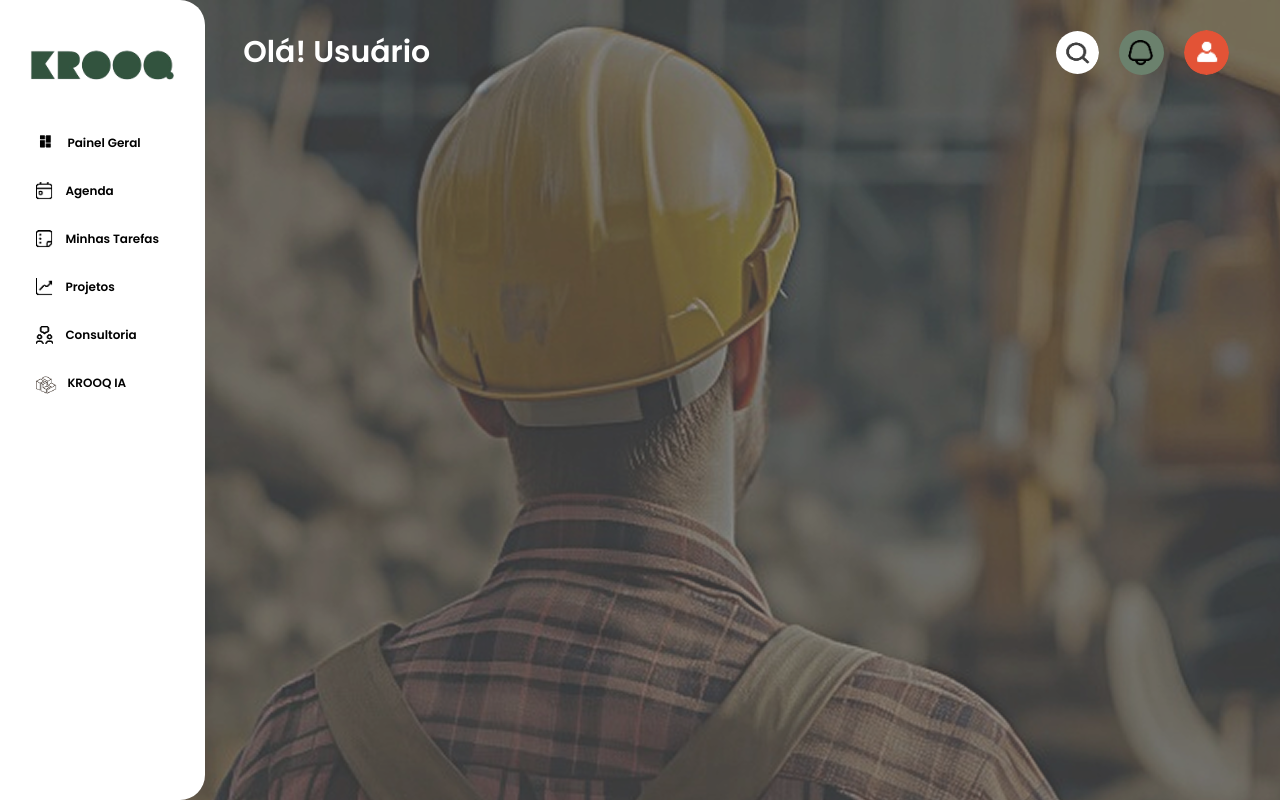
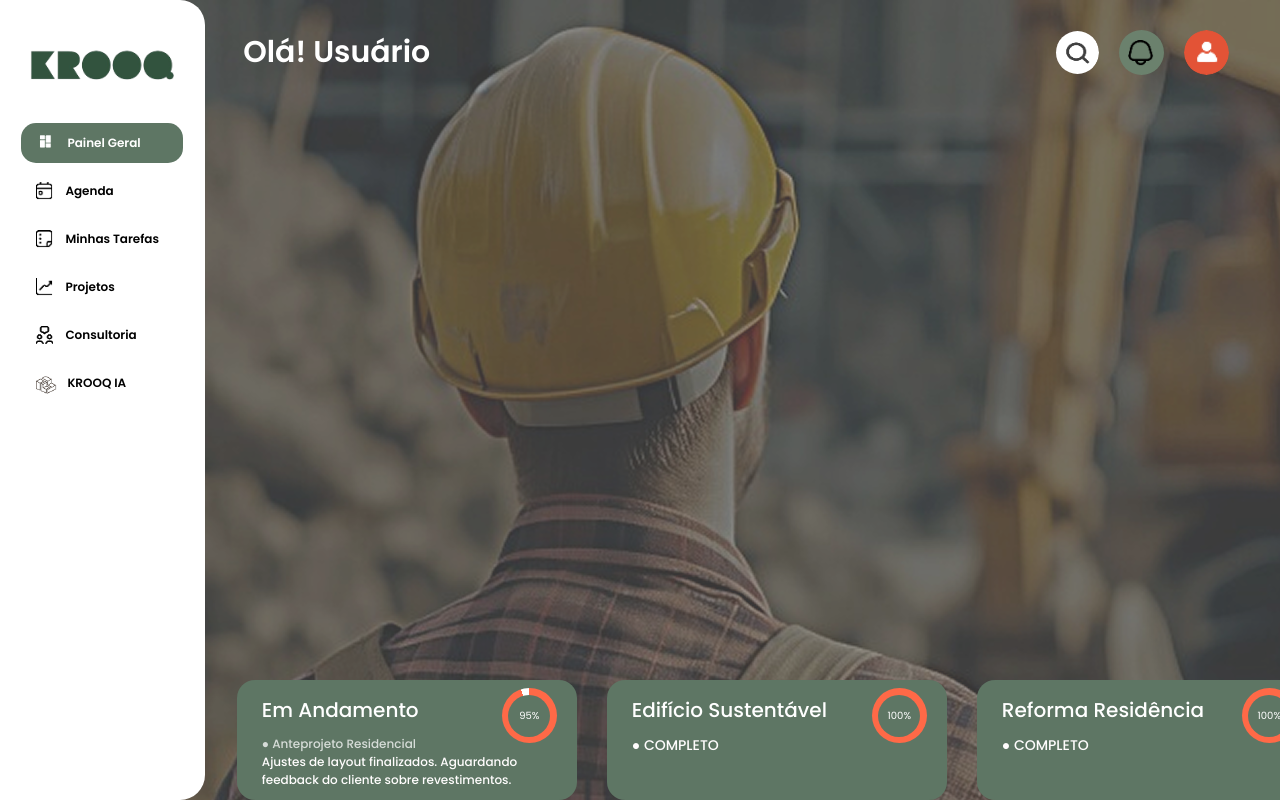
Before and after one commit to KROOQOFC/Front-End-KROOQ, a React (Vite) app in the folder krooq/: page /CentralProfissional in a window 1280 px wide. Built offline with nearby package versions, Linux system fonts and the light colour scheme.

Commit message:
Construção dos cards projetos recentes

```diff
--- a/krooq/src/components/NavegationLateral/NavegationLateral.jsx
+++ b/krooq/src/components/NavegationLateral/NavegationLateral.jsx
@@ -22,7 +22,7 @@ function NavegationLateral() {
                 <nav>
                     <ul>
                         <li>
-                            <NavLink to="/" className="link-menu">
+                            <NavLink to="/CentralProfissional" className="link-menu">
 
                                 <img
                                     className="icone-painel"
@@ -33,7 +33,7 @@ function NavegationLateral() {
                         </li>
 
                         <li>
-                            <NavLink to="/agenda" className="link-menu">
+                            <NavLink to="/" className="link-menu">
                                 <img
                                     src={IconeAgenda}
                                     alt="Agenda"/>
--- /dev/null
+++ b/krooq/src/components/ProjetosRecentesCards/ProjetosRecentesCards.css
@@ -0,0 +1,72 @@
+.conteiner-projetos-andamento {
+  width: 340px;
+  height: 120px;
+  min-height: 50px;
+  background: #5E7664;
+  border-radius: 18px;
+  padding: 5px 15px;
+  box-sizing: border-box;
+  color: white;
+  position: relative;
+}
+
+.topo-card {
+  display: flex;
+  justify-content: space-between;
+  align-items: center;
+  margin: 5px;
+  margin-top: -15px;
+
+}
+
+.topo-card h2 {
+  margin: 5px;
+  font-size: 20px;
+  font-weight: 500;
+  margin-bottom: -20px;
+}
+
+.circulo-progresso {
+  width: 55px;
+  height: 55px;
+  border-radius: 50%;
+  position: relative;
+top: 18px;
+  display: flex;
+  align-items: center;
+  justify-content: center;
+}
+
+.circulo-progresso::after {
+  content: "";
+  position: absolute;
+  width: 42px;
+  height: 42px;
+  background: #5E7664;
+  border-radius: 50%;
+}
+
+.circulo-progresso span {
+  position: relative;
+  z-index: 2;
+  font-size: 10px;
+  color: white;
+}
+
+
+.topico-card-progresso-sub{
+  font-size: 12px;
+  font-weight: 500;
+  color: rgba(255, 255, 255, 0.75);
+  margin-bottom: 1px;
+  margin: 10px;
+}
+
+.topico-card-progresso-paragrafo {
+  font-size: 12px;
+font-weight: 500;
+color: #FFFDFD;
+  line-height: 1.5;
+  margin: 10px;
+  margin-top: -10px;
+}
--- /dev/null
+++ b/krooq/src/components/ProjetosRecentesCards/ProjetosRecentesCards.jsx
@@ -0,0 +1,35 @@
+import "./ProjetosRecentesCards.css";
+
+function ProjetosRecentesCards({
+  tituloProjetos,
+  subtituloProjetos,
+  paragrafosProjetos,
+  porcentagem,
+   className
+}) {
+  return (
+    <section  className={`conteiner-projetos-andamento ${className || ""}`}>
+
+      <div className="topo-card">
+
+        <h2>{tituloProjetos}</h2>
+
+       <div
+  className="circulo-progresso"
+  style={{
+    background: `conic-gradient(#ff6947 ${porcentagem * 3.6}deg, #ffffff 0deg)`
+  }}
+>
+  <span>{porcentagem}%</span>
+</div>
+
+      </div>
+
+      <h3 className="topico-card-progresso-sub">{subtituloProjetos}</h3>
+      <p className="topico-card-progresso-paragrafo">{paragrafosProjetos}</p>
+
+    </section>
+  );
+}
+
+export default ProjetosRecentesCards;
--- a/krooq/src/pages/CentralProfissional/CentralProfissional.css
+++ b/krooq/src/pages/CentralProfissional/CentralProfissional.css
@@ -1,3 +1,20 @@
 .conteiner-central-profissional{
     background-image: url("../../assets/FundoCentral.png");
 }
+
+.componentes-projetos-andamento{
+display: flex;
+gap: 30px;
+ position: fixed;
+  bottom: 0;
+  left: 18.5%;
+  width: 100%;
+
+}
+
+
+.card-completo p {
+  font-weight: 500;
+  font-size: 14px;
+  margin-top: 10px;
+}
--- a/krooq/src/pages/CentralProfissional/CentralProfissional.jsx
+++ b/krooq/src/pages/CentralProfissional/CentralProfissional.jsx
@@ -2,6 +2,7 @@ import "./CentralProfissional.css"
 import "../../components/NavegationLateral/NavegationLateral";
 import NavegationLateral from "../../components/NavegationLateral/NavegationLateral";
 import CentralHeader from "../../components/CentralHeader/CentralHeader"
+import ProjetosRecentesCards from "../../components/ProjetosRecentesCards/ProjetosRecentesCards";
 
 
 function CentralProfissional() {
@@ -13,7 +14,25 @@ function CentralProfissional() {
 <CentralHeader/>
 </div>
 
+<div className="componentes-projetos-andamento">
+<ProjetosRecentesCards
+ tituloProjetos="Em Andamento"
+  subtituloProjetos="● Anteprojeto Residencial"
+  paragrafosProjetos="Ajustes de layout finalizados. Aguardando feedback do cliente sobre revestimentos."
+  porcentagem={95}/>
 
+  <ProjetosRecentesCards  className="card-completo"
+  tituloProjetos="Edifício Sustentável"
+   paragrafosProjetos="● COMPLETO"
+  porcentagem={100}
+/>
+
+<ProjetosRecentesCards className="card-completo"
+  tituloProjetos="Reforma Residência"
+  paragrafosProjetos="● COMPLETO"
+  porcentagem={100}
+/>
+</div>
 </section>
 
 
```
